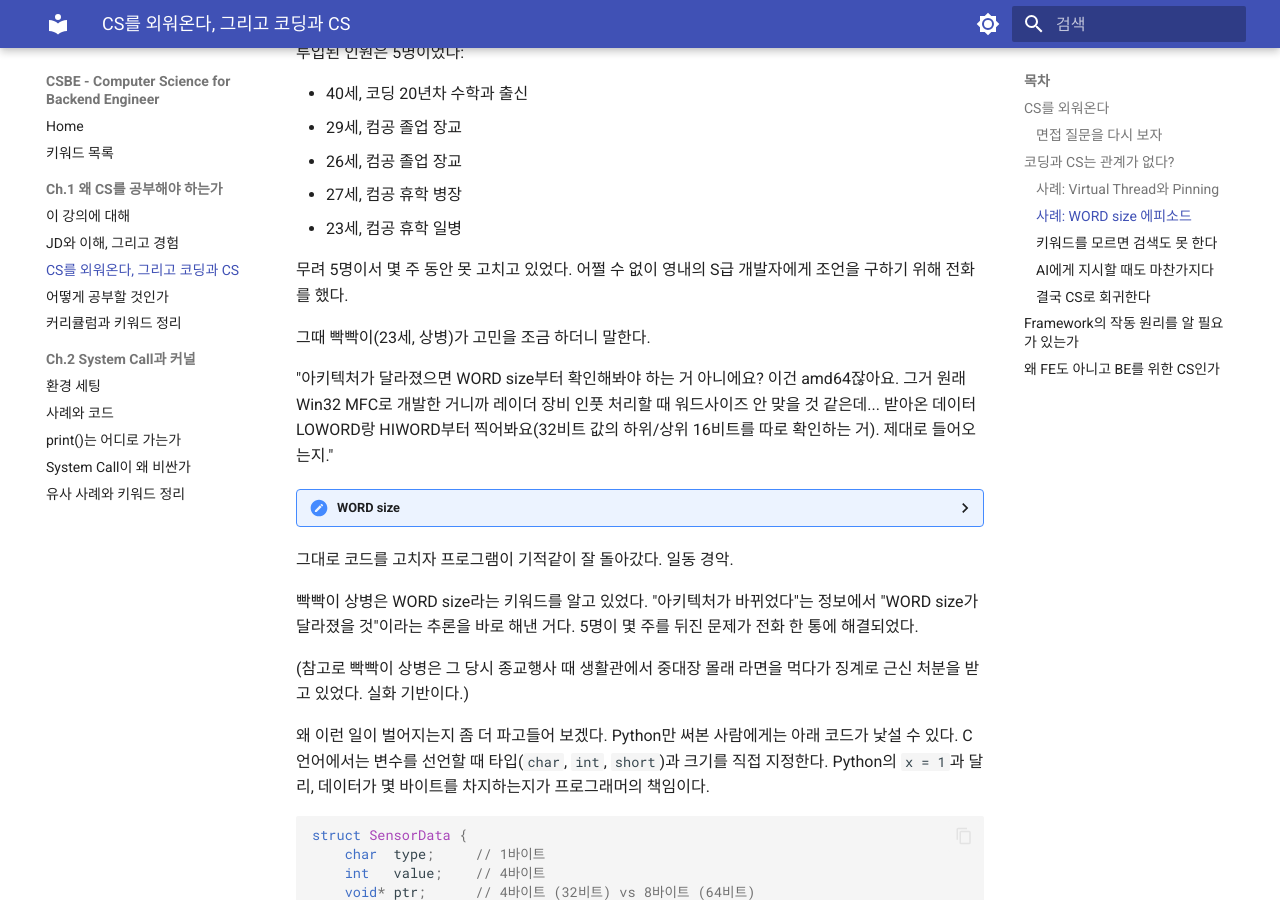
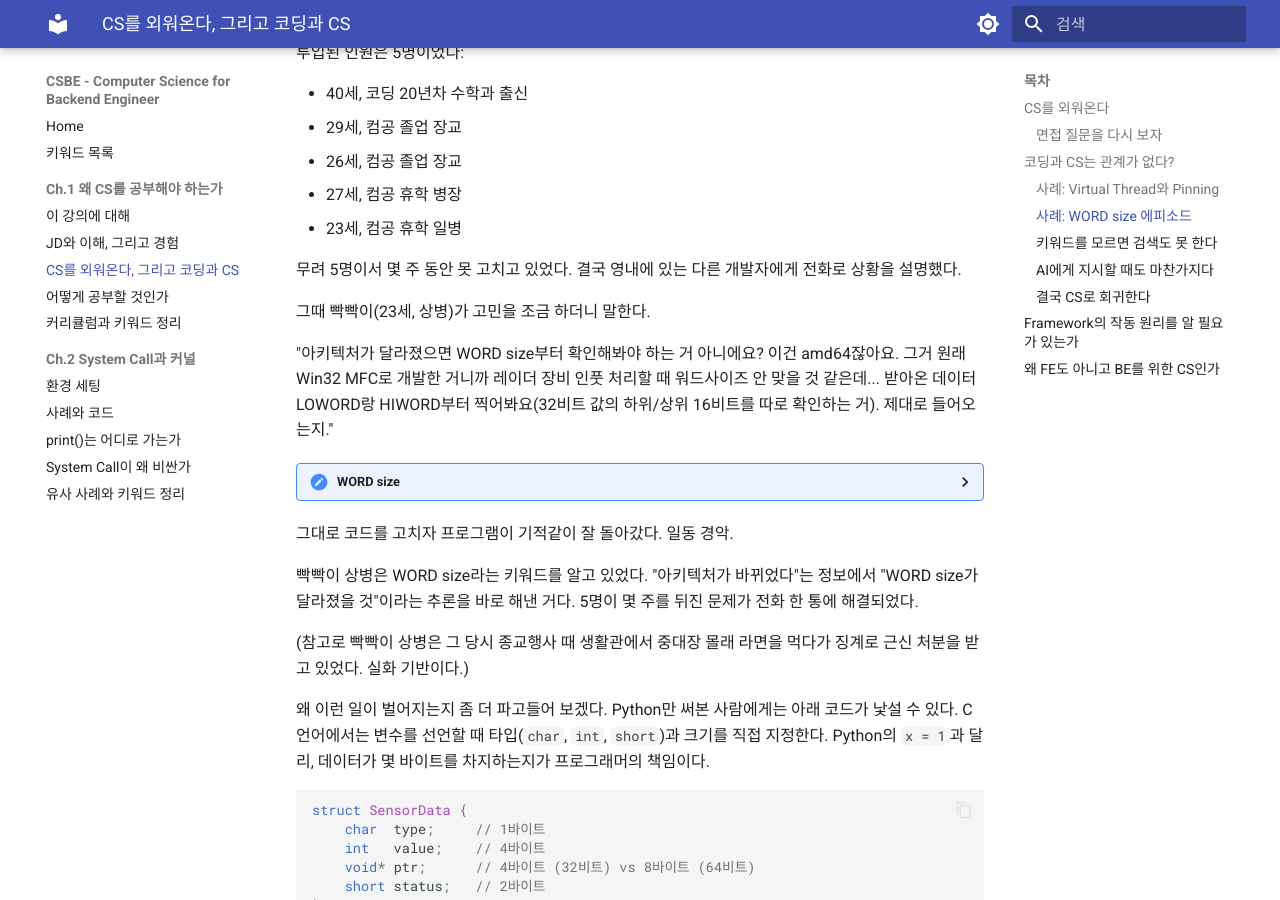
Before and after one commit to teo-jang/csbe, an MkDocs documentation site: the page built from chapters/ch01/02-cs-and-coding.md, in a window 1280 px wide and 900 px high, scrolled down 2924 px. Built offline with MkDocs 1.6.1 and Material for MkDocs 9.7.7, drawn with Linux system fonts in a browser that asks for light colours.

Commit message:
fix: Ch.1 WORD size 에피소드 문구 수정
Co-Authored-By: Claude Opus 4.6 <noreply@anthropic.com>

```diff
--- a/chapters/ch01/02-cs-and-coding.md
+++ b/chapters/ch01/02-cs-and-coding.md
@@ -115,7 +115,7 @@ Carrier Thread 하나당 여러 개의 Virtual Thread를 돌려야 하는데, Pi
 - 27세, 컴공 휴학 병장
 - 23세, 컴공 휴학 일병
 
-무려 5명이서 몇 주 동안 못 고치고 있었다. 어쩔 수 없이 영내의 S급 개발자에게 조언을 구하기 위해 전화를 했다.
+무려 5명이서 몇 주 동안 못 고치고 있었다. 결국 영내에 있는 다른 개발자에게 전화로 상황을 설명했다.
 
 그때 빡빡이(23세, 상병)가 고민을 조금 하더니 말한다.
 
```
